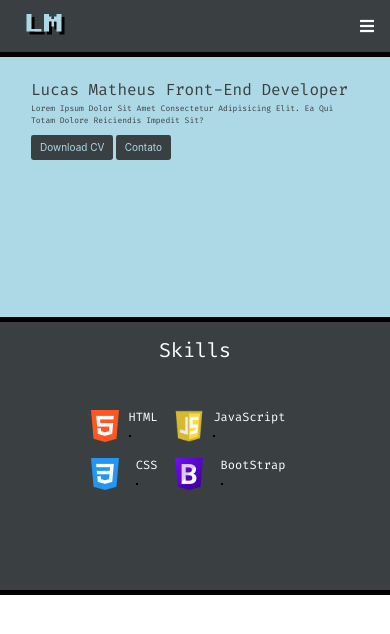
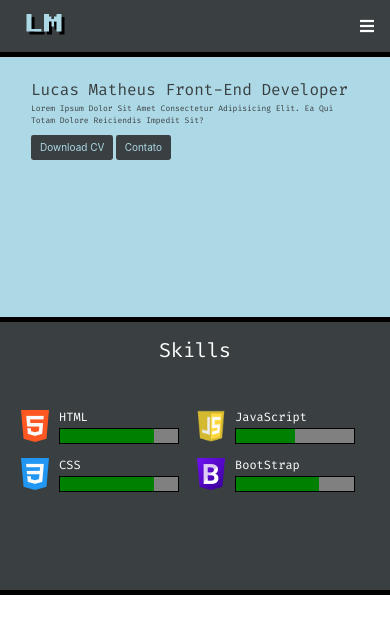
Before and after one commit to LuscaMath/Portifolio-Online, a plain HTML site: page index.html in a window 390 px wide. Drawn offline with nearby package versions, Linux system fonts and the light colour scheme.

Commit message:
Add files via upload

```diff
--- a/css/estilo.css
+++ b/css/estilo.css
@@ -278,9 +278,8 @@ a:hover {
 
     .skill-items progress {
         border: 0.15rem solid #000;
-        width: auto;
-        height: auto;
         background-color: #fff;
+        width: 15rem;
         columns: var(--main-color);
     }
 
```
